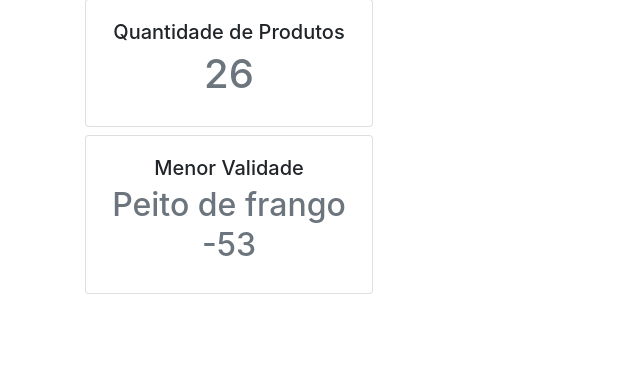
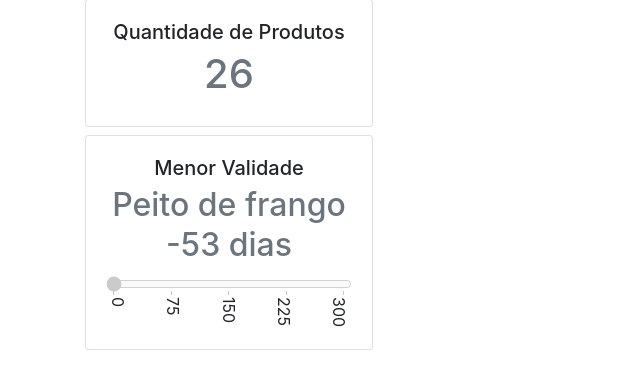
Before and after one commit to manoelribeiro2003/estudos_php, a PHP site: page /dashboard.php in a window 1280 px wide. Shown: the part 145-534 px from the top of the page, without its empty margins (0-640 px from the left). Run offline with PHP 8.4, Linux system fonts and the light colour scheme; data comes from the database, SQL or seed files in the repository.

Commit message:
aula dia 11/12

```diff
--- a/consultaSQL/dashboard.php
+++ b/consultaSQL/dashboard.php
@@ -45,7 +45,15 @@ if ($linha3) {
             <div class='card-body'>
                 <h5 class='card-title text-center'>Menor Validade</h5>
                 <h2 class='card-subtitle mb-2 text-muted text-center'>$linha3[produto]</h1>
-                <h2 class='card-subtitle mb-2 text-muted text-center'>$linha3[prazo]</h1>
+                <h2 class='card-subtitle mb-2 text-muted text-center'>$linha3[prazo] dias</h1>
+                <input type='range' class='w-100' min='0' max='300' value='$linha3[prazo]' list='markers' disabled>
+                <datalist id='markers'>
+                    <option value='0' label='0'></option>
+                    <option value='75' label='75'></option>
+                    <option value='150' label='150'></option>
+                    <option value='225' label='225'></option>
+                    <option value='300' label='300'></option>
+                </datalist>
             </div>
         </div>
     </div>");
--- a/consultaSQL/gerenciarProdutos.php
+++ b/consultaSQL/gerenciarProdutos.php
@@ -31,7 +31,7 @@ if (isset($_SESSION['atualizar'])) {
 include_once('conexao.php');
 include_once('head.php');
 
-$sql = "SELECT * FROM produtos";
+$sql = "SELECT * FROM `produtos` ORDER BY `produto`";
 $result = mysqli_query($conn, $sql);
 
 // $linha2 = mysqli_fetch_array($result);
--- a/consultaSQL/head.php
+++ b/consultaSQL/head.php
@@ -28,6 +28,16 @@ echo '<head>
 
 <script type="text/javascript" src="produtos.js"></script>
 
+<style>
+    datalist{
+        display: flex;
+        flex-direction: column;
+        justify-content: space-between;
+        writing-mode: vertical-lr;
+        width: 100%;
+    }
+</style>
+
 </head>';
 
 ?>
```
Also changed, not shown: consultaSQL/links de estudo.txt (added, +7 -0 lines).
